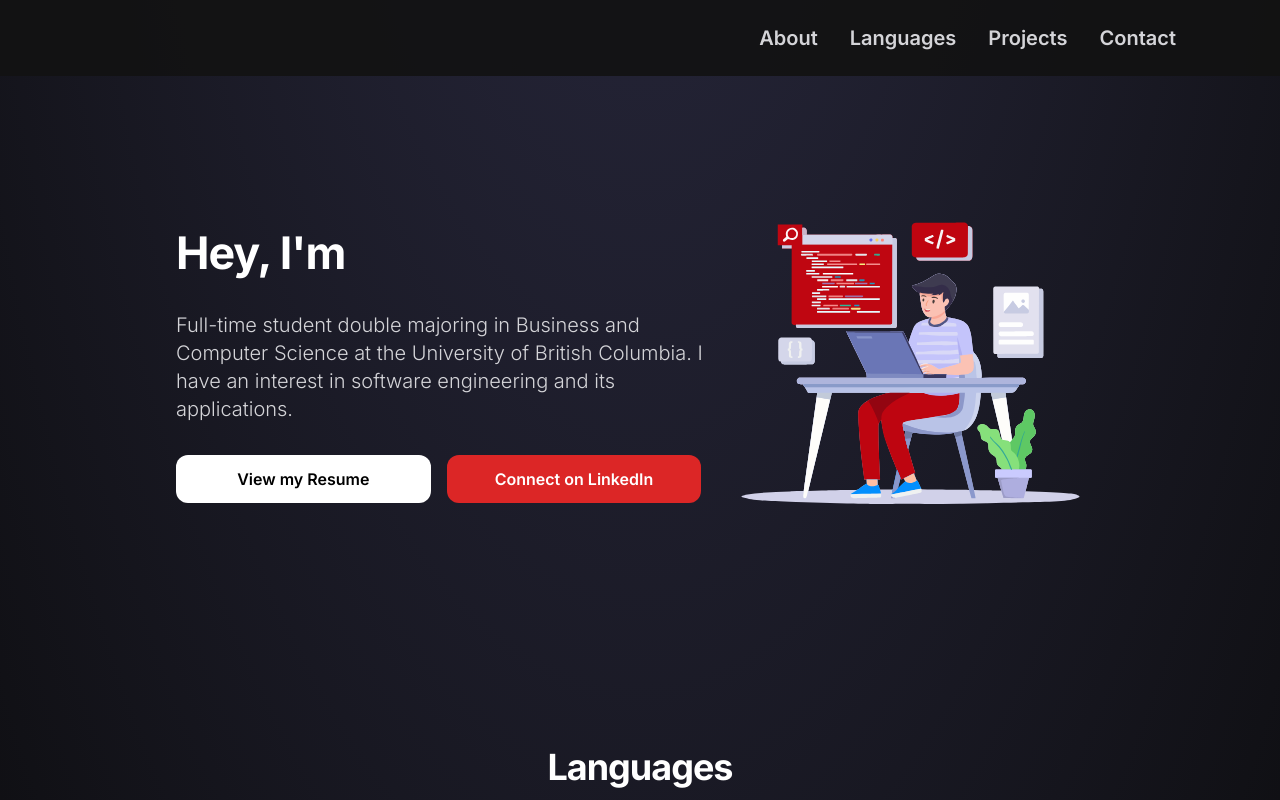
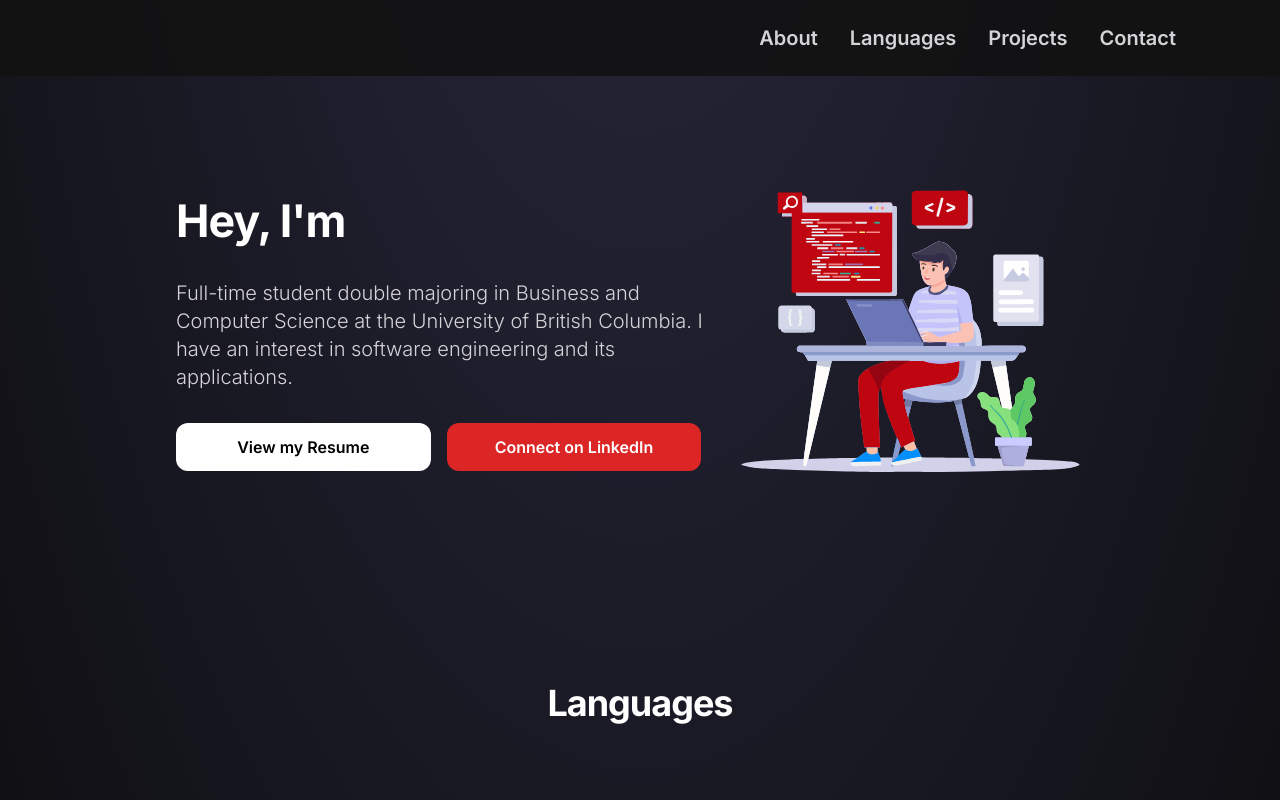
Before and after one commit to Brian-Soh/brian-soh.github.io, a Next.js app: page / in a window 1280 px wide. Shown: the top 800 px of the page. Built offline with nearby package versions, Linux system fonts and the light colour scheme.

Commit message:
Updated padding

```diff
--- a/app/components/AboutMe.tsx
+++ b/app/components/AboutMe.tsx
@@ -4,7 +4,7 @@ import Image from "next/image";
 
 const AboutMe = () => {
   return (
-    <section className=" my-28 md:my-40" id="about">
+    <section className=" my-28 md:my-32" id="about">
       <div className="grid grid-cols-1 lg:grid-cols-12">
         <div className="col-span-7 place-self-center">
           <h1 className="animated animated-text">
```
